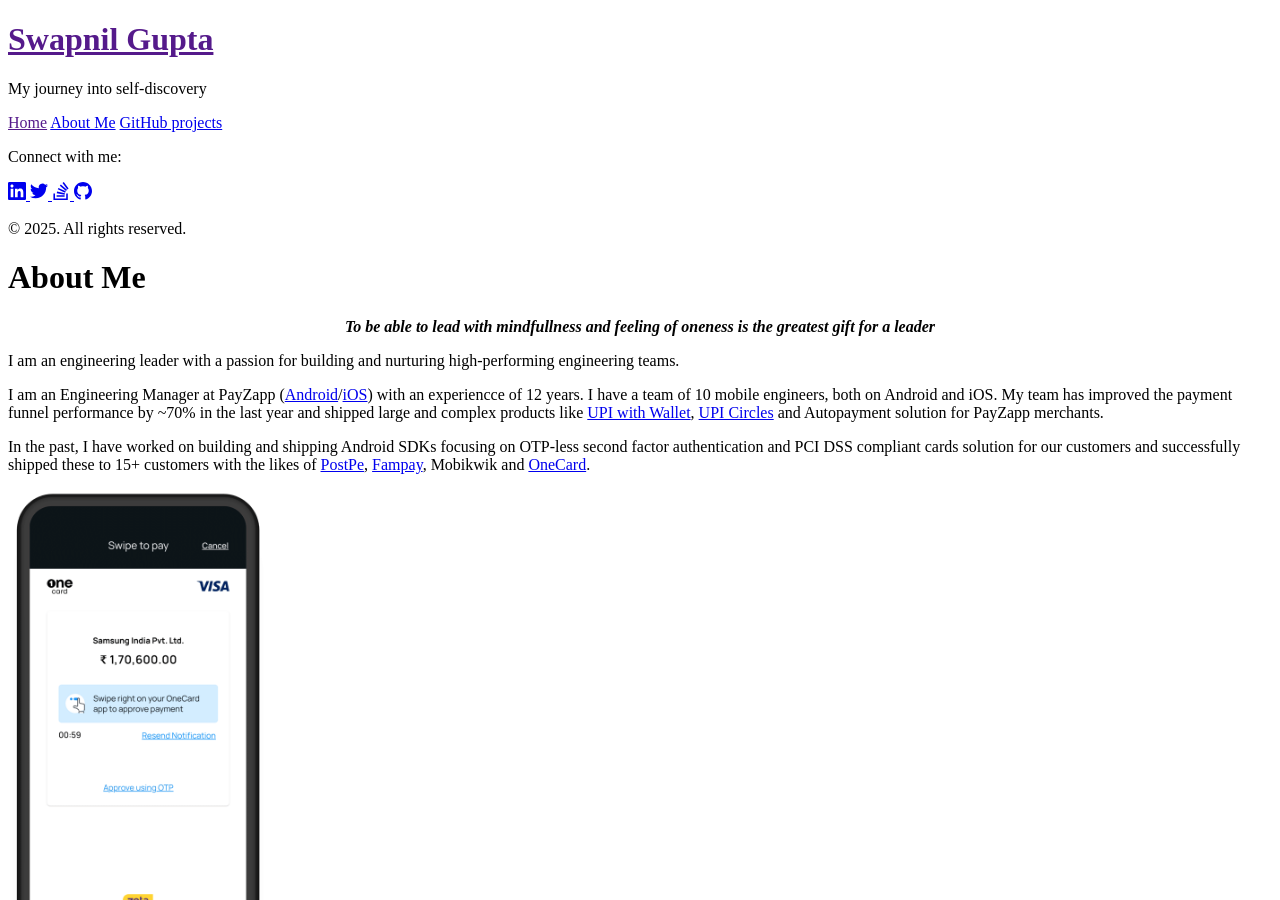
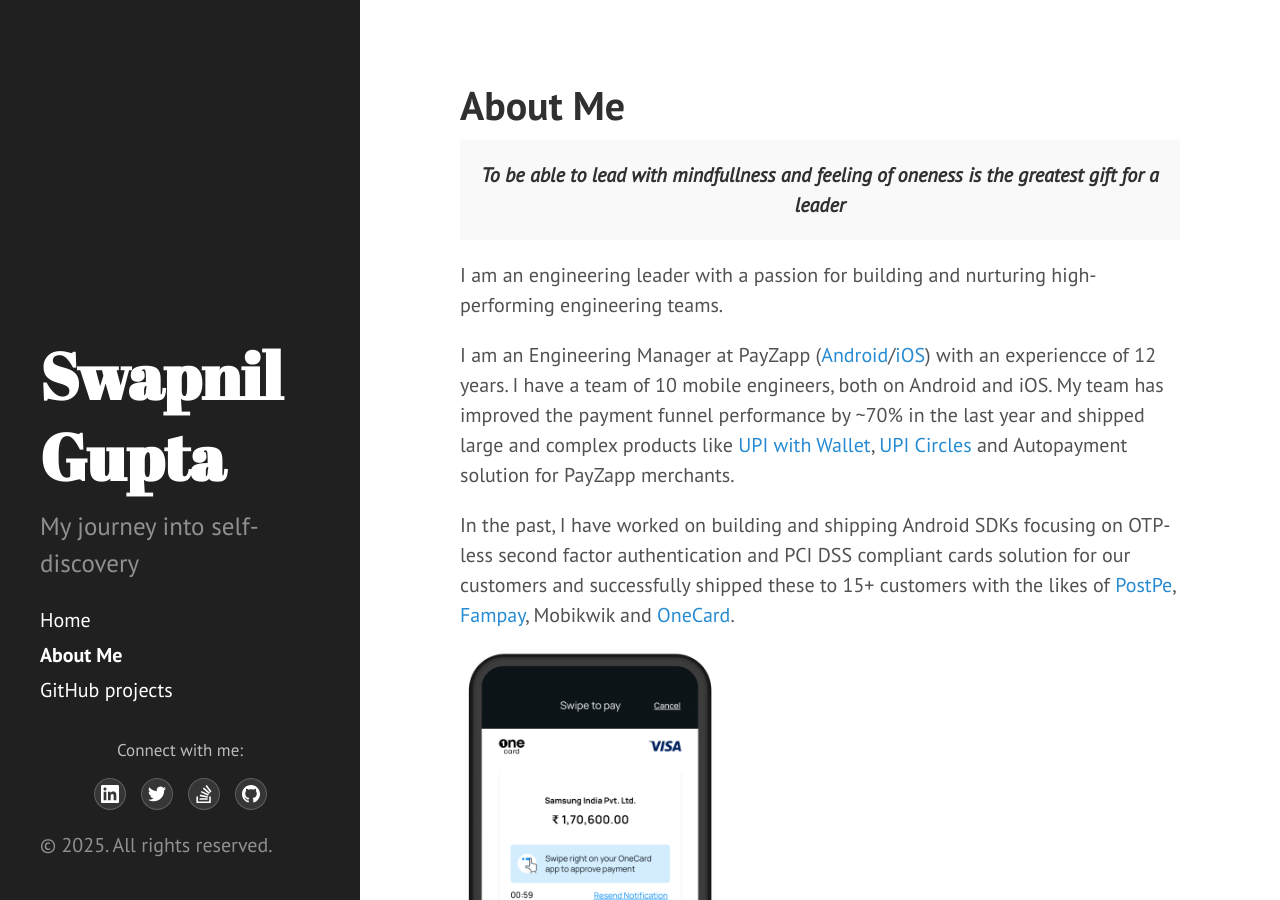
Before and after one commit to swapnilgt/swapnilgt.github.io, a Jekyll site: the page built from about.md, in a window 1280 px wide and 900 px high. Built offline with Jekyll 4.4.1, drawn with Linux system fonts in a browser that asks for light colours; Markdown is read by kramdown in place of the engine named in the settings.

Commit message:
Fixing path for the github pages

```diff
--- a/_config.yml
+++ b/_config.yml
@@ -16,7 +16,7 @@
   name:           'Swapnil Gupta'
   url:            https://twitter.com/swapnilgt
 
-paginate:         5
+paginate:         2
 
 # Custom vars
 version:          2.1.0
--- a/_includes/head.html
+++ b/_includes/head.html
@@ -15,9 +15,9 @@
   </title>
 
   <!-- CSS -->
-  <link rel="stylesheet" href="{{ site.baseurl }}public/css/poole.css">
-  <link rel="stylesheet" href="{{ site.baseurl }}public/css/syntax.css">
-  <link rel="stylesheet" href="{{ site.baseurl }}public/css/hyde.css">
+  <link rel="stylesheet" href="{{ '/public/css/poole.css' | relative_url }}">
+  <link rel="stylesheet" href="{{ '/public/css/syntax.css' | relative_url }}">
+  <link rel="stylesheet" href="{{ '/public/css/hyde.css' | relative_url }}">
   <link rel="stylesheet" href="http://fonts.googleapis.com/css?family=PT+Sans:400,400italic,700|Abril+Fatface">
 
   <!-- Icons -->
```
